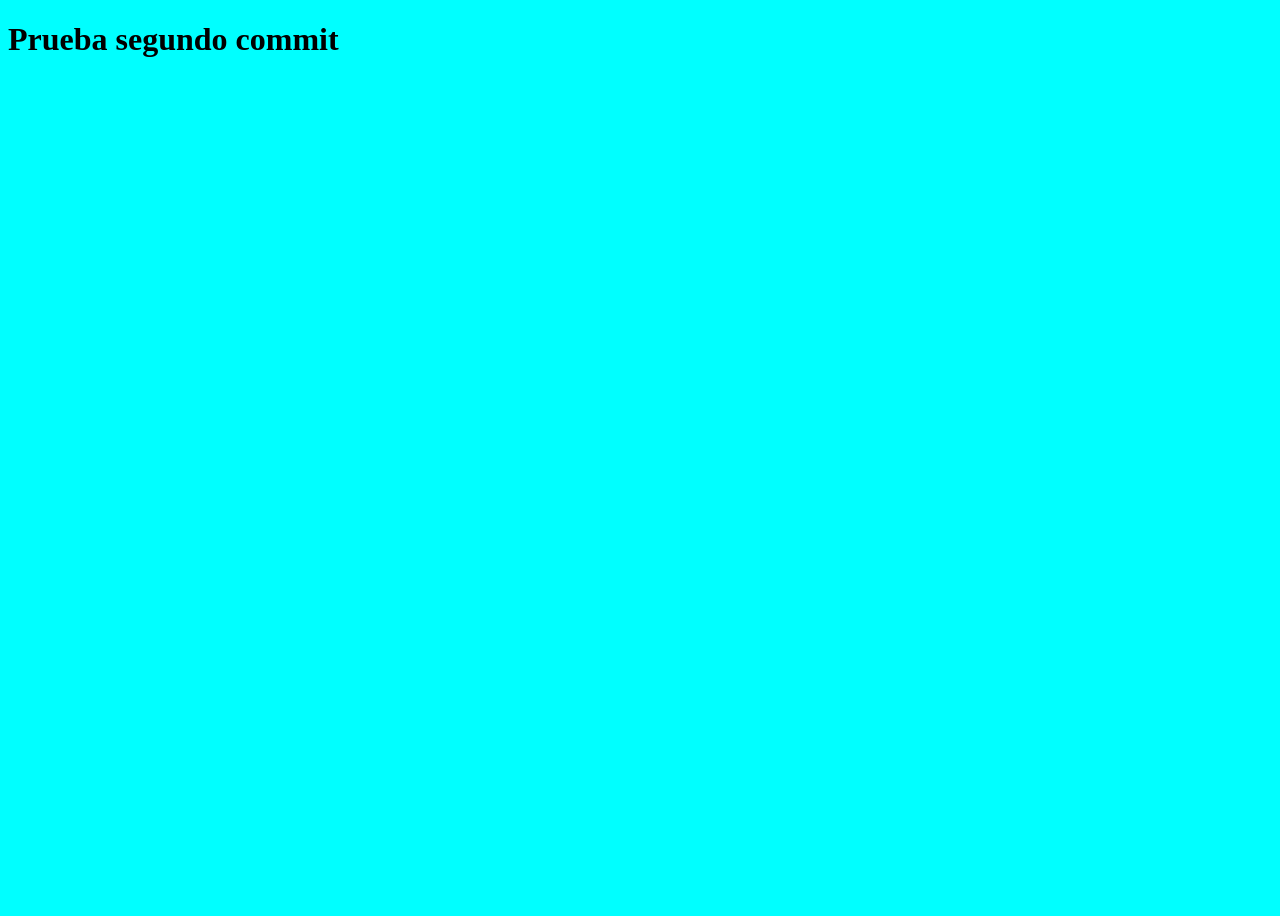
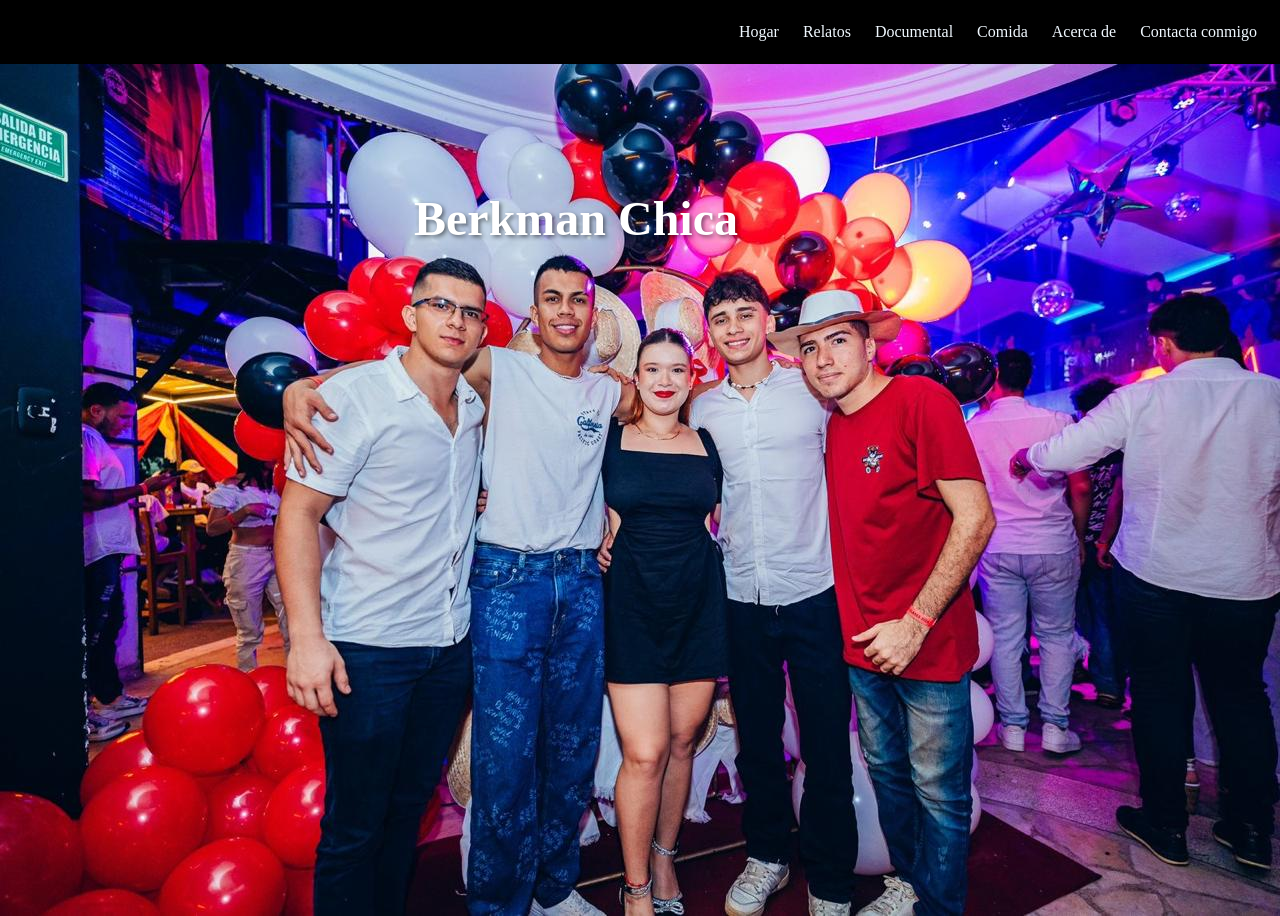
Before and after one commit to BerkmanChica/PaginaPrimerEntrega, a plain HTML site: page index.html in a window 1280 px wide. Shown: the top 916 px of the page. Before the commit the page ends 800 px from the top, so only its background shows below. Drawn offline with Linux system fonts and the light colour scheme.

Commit message:
Primer avance, pagina inicio y demas

```diff
--- a/Style.css
+++ b/Style.css
@@ -1,4 +1,70 @@
-body{
-background-color: aqua;
+    * {
+    padding: 0;
+    margin: 0;
+    }
 
-}
+    body {
+    background-color: #000000;
+    height: 100%;
+    width: 100%;
+    }
+
+    header {
+    background-color: black;
+    align-items: center;
+    border: solid;
+    padding: 20px;
+    text-align: right;
+    }
+
+    h {
+    color: aliceblue;
+    padding-left: 20px;
+    cursor: pointer;
+    }
+
+    h:hover {
+    text-decoration: underline;
+    }
+
+    img {
+    width: 100%;
+    height: 100%;
+    object-fit: cover;
+    margin: 0;
+    padding: 0;
+    }
+
+    .container {
+    position: relative;
+    width: 100%;
+    height: 100%;
+    }
+
+    div {
+    margin: 0;
+    padding: 0;
+    }
+
+    .text-overlay {
+    position: absolute;
+    top: 18%;
+    left: 45%;
+    transform: translate(-50%, -50%);
+    color: white;
+    font-size: 3em;
+    font-weight: bold;
+    text-shadow: 2px 2px 4px rgba(0, 0, 0, 0.5);
+    text-align: center;
+    font-family: Show Glyph Boxes;
+    }
+    .text-overlayDos {
+    background-image: url(Fotos/abstract-background-vivid-liquify-texture-colourful-wallpaper-free-free-photo.jpg);
+    height: 1000px;
+    background-size: cover;
+    width: 100%;
+    color: beige;
+    font-family: Show Glyph Boxes;
+    font-size: 60px;
+    text-align: center;
+    }
--- a/index.html
+++ b/index.html
@@ -7,6 +7,22 @@
     <link rel="stylesheet" href="Style.css">
 </head>
 <body>
-    <h1>Prueba segundo commit</h1>
+    <header>
+    <h>Hogar</h>
+    <h>Relatos</h>
+    <h>Documental</h>
+    <h>Comida</h>
+    <h>Acerca de</h>
+    <h>Contacta conmigo</h>
+    </header>
+    <div class="container">
+        <img src="Fotos/WhatsApp Image 2024-09-03 at 10.11.35 AM.jpeg" alt="Foto fiesta">
+        <div class="text-overlay">Berkman Chica</div>
+    </div>
+    <div>
+        <div class="text-overlayDos">Relatos</div>
+
+    </div>
+
 </body>
 </html>
```
Also changed, not shown: Fotos/WhatsApp Image 2024-09-03 at 10.11.35 AM.jpeg (added), Fotos/abstract-background-vivid-liquify-texture-colourful-wallpaper-free-free-photo.jpg (added), 1 other file.
